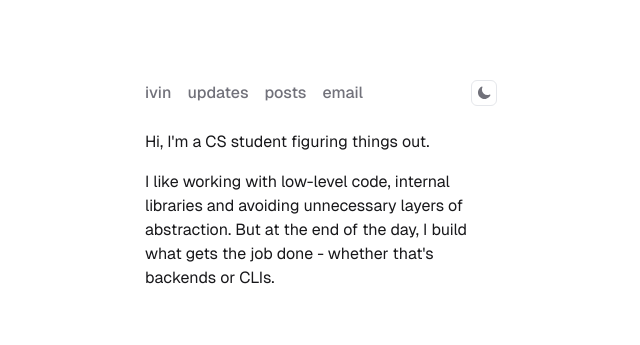
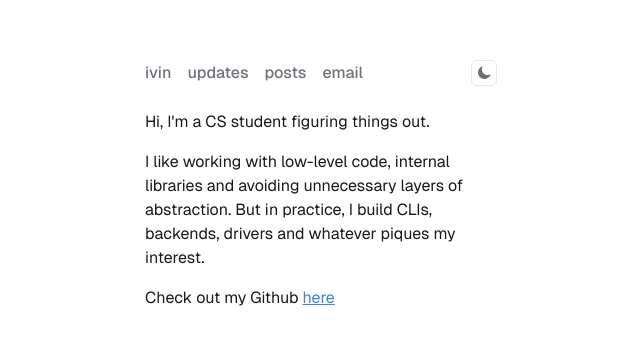
Before and after one commit to ivinjabraham/blog, an Astro site: page / in a window 1280 px wide. Shown: the part 215-560 px from the top of the page, without its empty margins (319-959 px from the left). Built offline with nearby package versions, Linux system fonts and the light colour scheme; Astro itself is replaced by a stand-in of ours.

Commit message:
update front page

```diff
--- a/src/pages/index.astro
+++ b/src/pages/index.astro
@@ -13,7 +13,14 @@ import Layout from "../layouts/Layout.astro";
         Hi, I'm a CS student figuring things out.
     </p>
     <p>
-        I like working with low-level code, internal libraries and avoiding unnecessary layers of abstraction. But at the end of the day, I build what gets the job done - whether that's backends or CLIs.
+    I like working with low-level code, internal libraries and avoiding unnecessary layers of abstraction. But in practice, I build CLIs, backends, drivers and whatever piques my interest.
+    </p>
+    <p>
+    Check out my Github
+    <a
+        href="https://www.github.com/ivinjabraham"
+        target="_blank"
+        class="text-blue-500 underline">here</a>
     </p>
   </main>
 </Layout>
```
